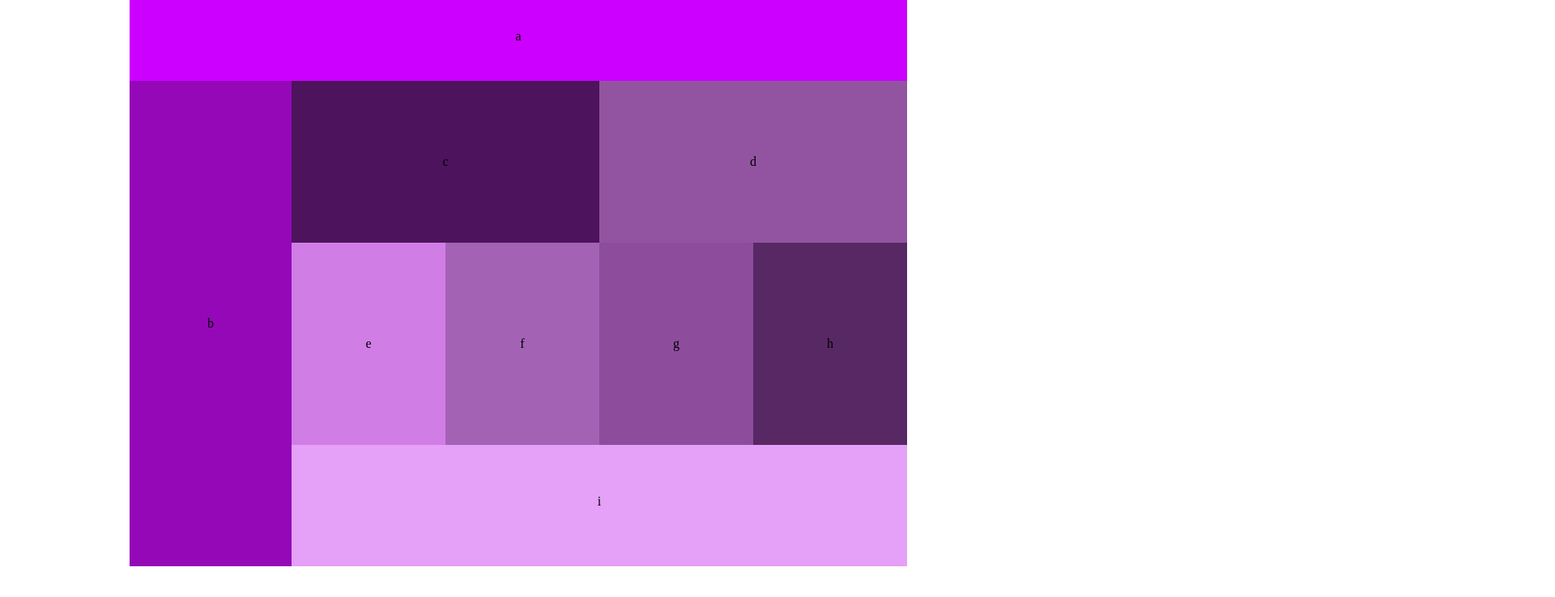
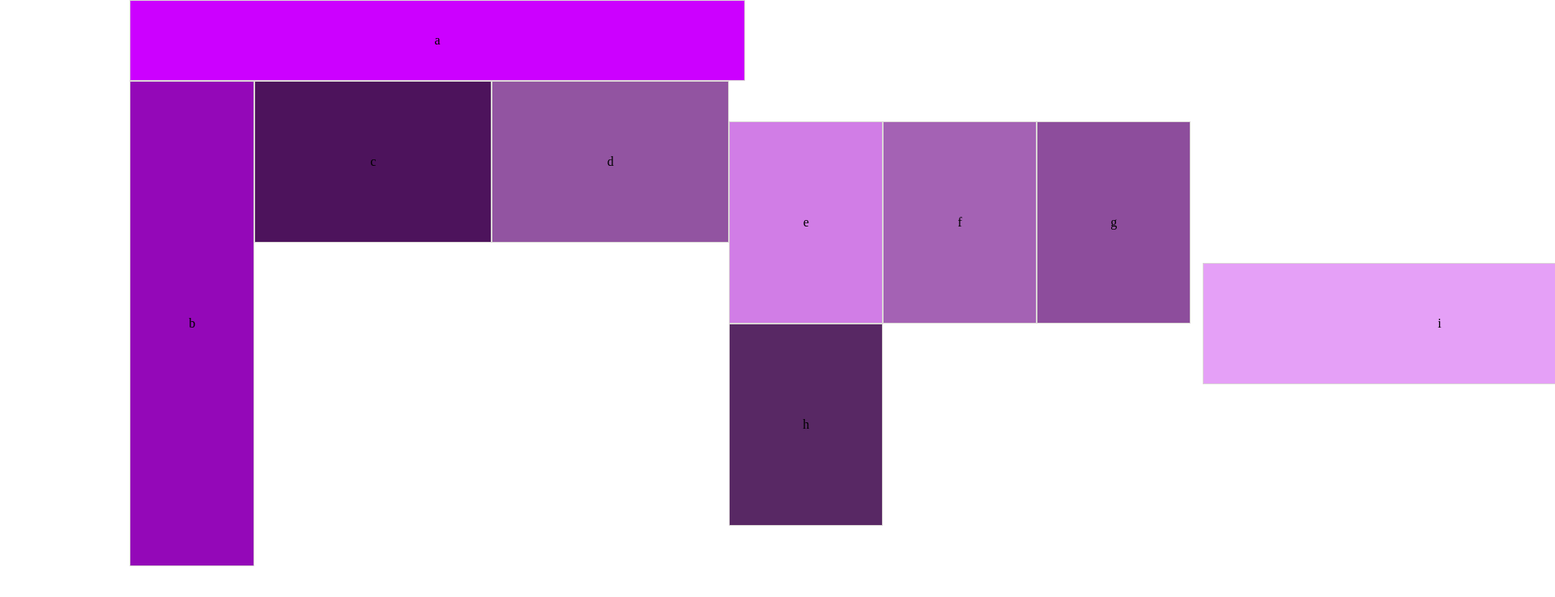
Before and after one commit to samahthwib/lab-01, a plain HTML site: page index.html in a window 1280 px wide. Shown: the top 738 px of the page at 81% size, 1920 px wide, since content can reach past the window. Drawn offline with Linux system fonts and the light colour scheme.

Commit message:
finish 2 views

```diff
--- a/css/base.css
+++ b/css/base.css
@@ -1,10 +1,19 @@
-*{
-    margin : 0px;
+/* Mobile View */
+body {
+    width: 480px;
+    height: 767px;
+    margin: auto;
+  }
 
-}
+  .box {
+    border: 1px solid rgb(219, 214, 214);
+    box-sizing: border-box;
+  }
 
-body,html{
-    width: 100%;
-    height: 100%;
-
-}
+  /* Desktop View */
+  @media screen and (min-width: 960px) {
+    body {
+      width: 960px;
+      height: 788px;
+    }
+  }
--- a/css/layout.css
+++ b/css/layout.css
@@ -1,141 +1,108 @@
-.my-divs{
-    width: 485px;
-max-width: 1100px;
-    margin-left: auto;
-    margin-right: auto;
-background-color: white;
-height: 1055px;
+   /* Mobile View */
+
+body {
+    display: flex;
+    flex-wrap:  wrap;
+
+  }
+
+  .box {
+    display: flex;
+    justify-content: center;
+    align-items: center;
+  }
+
+.align-box{
+    display: flex;
+    flex-wrap: wrap;
+}
+
+ .container {
+    display: flex;
+    flex-wrap: wrap;
+  }
+
+  .box-one, .box-two, .box-three, .box-four, .box-four {
+    width: 480px;
+  }
+  .box-five, .box-six, .box-seven, .box-eight {
+    width: 240px;
+    line-height: 250px;
+    height: 250px;
   }
 
     .box-one{
-    width: 480px;
         height: 75px;
-    margin-right: auto;
-    margin-left: auto;
-    text-align: center;
-    line-height: 65px;
+        line-height: 400%;
         }
 
         .box-two{
-        width: 480px;
          height: 150px;
-        margin-right: auto;
-    margin-left: auto;
-    text-align: center;
-    line-height: 150px;
+         line-height: 1000%;
             }
 
         .box-three{
-        width: 480px;
         height: 125px;
-    margin-right: auto;
-    margin-left: auto;
-    text-align: center;
-    line-height: 120px;
-
+        line-height: 1000%;
         }
 
         .box-four{
-        width: 480px;
         height: 125px;
-        margin-right: auto;
-    margin-left: auto;
-    text-align: center;
-    line-height: 120px;
+        line-height: 1000%;
             }
 
-
-        .box-five{
-            width: 240px;
-            height: 250px;
-
-            float: left;
-            clear: right;
-
-            margin-left: 1%;
-            text-align: center;
-            line-height: 250px;
-            }
-
-            .box-six{
-                width: 240px;
-            height: 250px;
-            display: block;
-            float: left;
-            text-align: center;
-            line-height: 250px;
-            }
-
-            .box-seven{
-                width: 240px;
-                height: 250px;
-                float: left;
-                clear: right;
-                margin-left: 1%;
-                text-align: center;
-                line-height: 250px;
-                }
-
-                .box-eight{
-                    width: 240px;
-                height: 250px;
-                display: block;
-                float: left;
-                text-align: center;
-                line-height: 250px;
-                }
             .box-nine{
                 width: 480px;
                 height: 80px;
-            float: left;
                 text-align: center;
                 line-height: 90px;
                 }
 
+/* Desktop View */
+@media screen and (min-width: 960px) {
+
+    body {
+        max-height: 400px;
+      }
+
+      section.a {
+        display: inline-flex;
+    }
 
 
+      .container {
+        max-width: 760px;
+        max-height: 600px;
+      }
 
-            @media  screen and (min-width:768px)  {
-                .my-divs{
-                    width: 960px;
-                max-width: 1100px;
-                    margin-left: auto;
-                    margin-right: auto;
-                background-color: white;
-                height: 1055px;
+      section.b {
+        display: flex;
+        align-items: center;
+
     }
 
       .box-one{
         width: 960px;
         height: 100px;
-            /* margin-right: auto;
-            margin-left: auto; */
-            text-align: center;
-            line-height: 90px;
+
         }
 
          .box-two{
             width: 200px;
             height: 600px;
-               float: left;
-               clear: right;
            margin-left: 0%;
-               text-align: center;
            line-height: 600px;
             }
 
         .box-three{
         width: 380px;
         height: 200px;
-            float: left;
-            text-align: center;
         line-height: 200px;
         }
 
          .box-four{
             width: 380px;
             height: 200px;
-                float: left;
             text-align: center;
             line-height: 200px;
             }
@@ -143,39 +110,29 @@ height: 1055px;
             .box-five{
                 width: 190px;
                 height: 250px;
-                    float: left;
-                    margin-left: 0px;
                 text-align: center;
                 line-height: 250px;
                 }
                 .box-six{
                     width: 190px;
                     height: 250px;
-                        float: left;
-                        text-align: center;
                     line-height: 250px;
                     }
 
                     .box-seven{
                         width: 190px;
                         height: 250px;
-                            float: left;
-                            margin-left: 0px;
-                            text-align: center;
                         line-height: 250px;
                         }
                         .box-eight{
                             width: 190px;
                             height: 250px;
-                                float: left;
-                                text-align: center;
                             line-height: 250px;
                             }
             .box-nine{
                 width: 760px;
                 height: 150px;
-                    float: left;
-                    text-align: center;
                 line-height: 140px;
                 }
+
 }
--- a/css/theme.css
+++ b/css/theme.css
@@ -36,7 +36,47 @@
 }
 
 
-@media  screen and (min-width:768px)  {
+/* Tablet View */
+@media screen and (min-width: 768px) {
+    .color-one{
+      background-color: #700b0b;
+    }
+
+    .color-two{
+      background-color: #bb4c4c;
+    }
+
+    .color-three {
+      background-color: #b36666;
+    }
+
+    .color-four{
+      background-color: #d84141;
+    }
+
+    .color-five {
+      background-color: #612525;
+    }
+
+    .color-six{
+      background-color: #ad0909;
+    }
+
+    .color-seven{
+      background-color: #700b0b;
+    }
+
+    .color-eight {
+      background-color: #7c2f2f;
+    }
+
+    .color-nine {
+      background-color: #a54242;
+    }
+  }
+
+  /* Desktop View */
+  @media only screen and (min-width: 960px)   {
 
     .color-one{
         background-color: rgb(204, 0, 255);
--- a/index.html
+++ b/index.html
@@ -16,18 +16,33 @@
 
     <main>
 
-        <div class="my-divs">
+   <div class="container">
+
         <div class="box box-one color-one">a</div>
-        <div class="box box-two color-two">b</div>
-        <div class="box box-three color-three">c</div>
-        <div class="box box-four color-four">d</div>
-         <div class="box box-five color-five">e</div>
-        <div class="box box-six  color-six">f</div>
-        <div class="box box-seven color-seven">g</div>
-        <div class="box box-eight color-eight">h</div>
-        <div class="box box-nine color-nine">i</div>
-        <div class="clear-a"></div>
-        <div>
+
+        <section class="a">
+         <div class="box box-two color-two">b</div>
+         <div class="box box-three color-three">c</div>
+         <div class="box box-four color-four">d</div>
+
+         <section class="b">
+        <section class="align-box">
+         <div class="box box-five  color-five">e</div>
+         <div class="box box-six  color-six">f</div>
+         <div class="box box-seven  color-seven">g</div>
+         <div class="box box-eight  color-eight">h</div>
+         </section>
+         <div class="box box-nine color-nine">i</div>
+
+         </section>
+           </section>
+
+
+
+
+
+
+
     </main>
 
     <footer></footer>
```
Also changed, not shown: css/flex.css (added, +51 -0 lines). Lines whose indentation alone changed are shown as unchanged.
